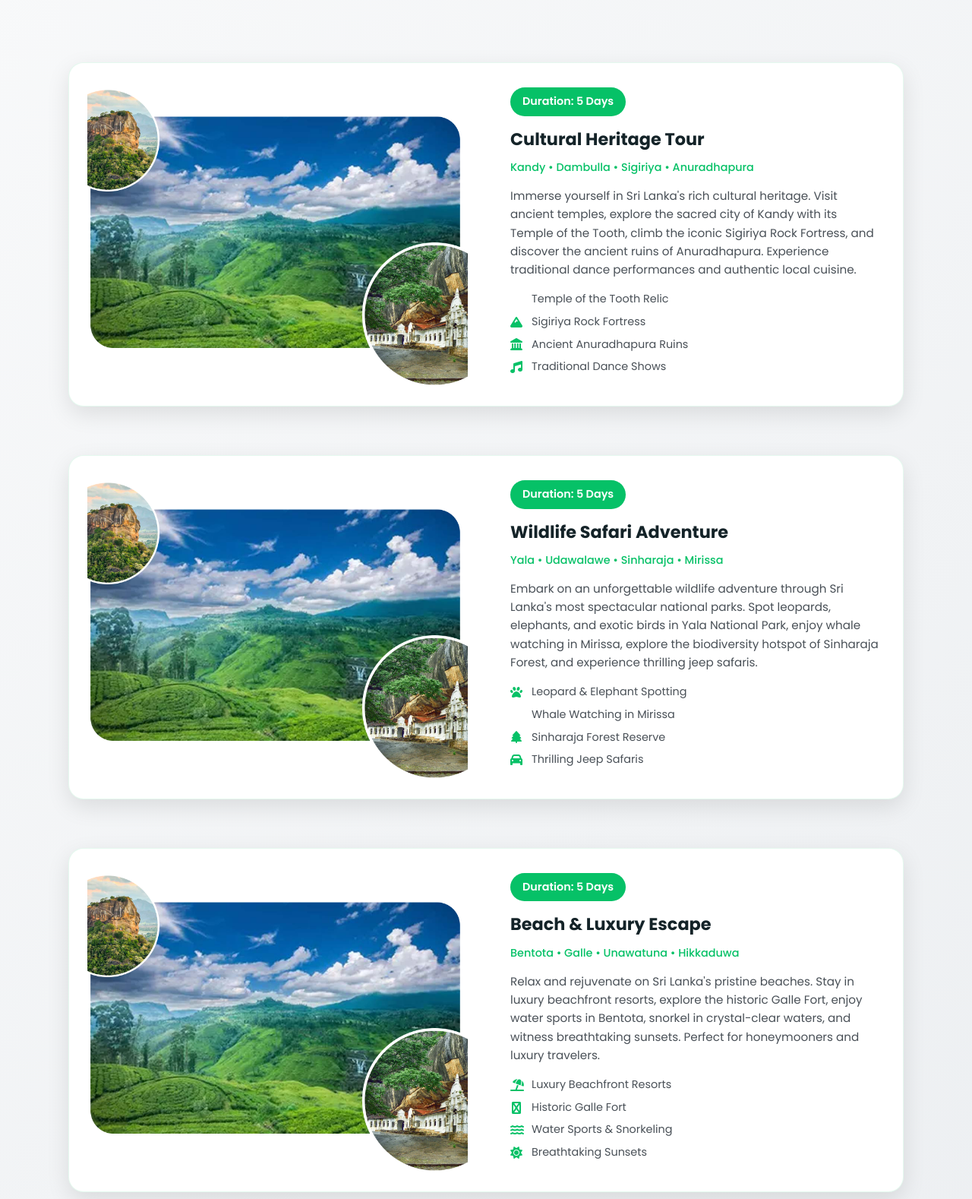
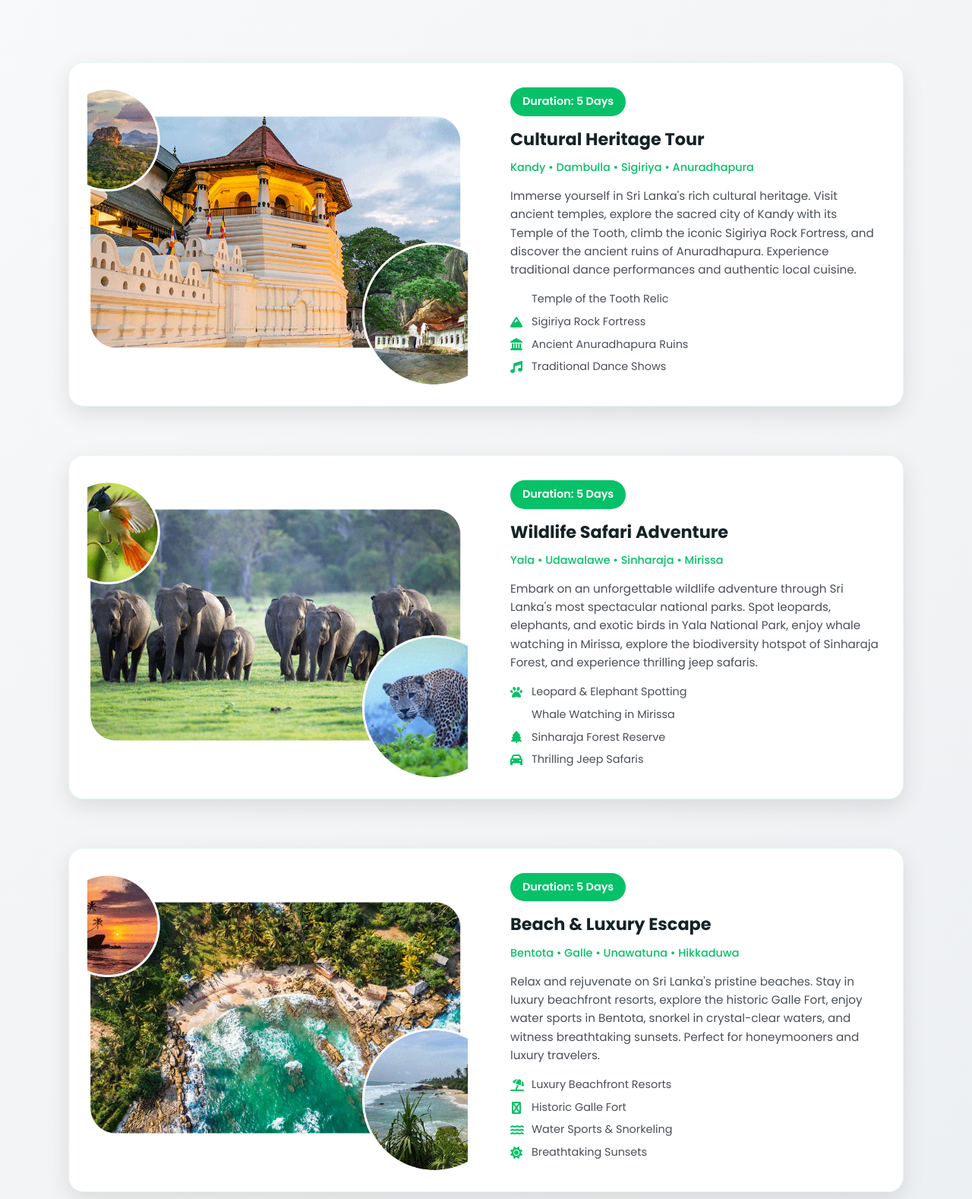
Before and after one commit to darshana-perera-97/DM-tours-, a plain HTML site: page tours.html in a window 1280 px wide. Shown: the part 502-2080 px from the top of the page at 76% size. Drawn offline with nearby package versions, Linux system fonts and the light colour scheme; some icons are missing.

Commit message:
trip plan 4tos added

```diff
--- a/tours.html
+++ b/tours.html
@@ -173,7 +173,7 @@
             <div class="tour-card h-100">
               <div class="tour-image p-4">
                 <img
-                  src="./assets/adventure1.png"
+                  src="./assets/CulturalTour.png"
                   alt="Adventure & Nature Tour"
                   class="img-fluid"
                 />
@@ -212,7 +212,7 @@
             <div class="tour-card h-100">
               <div class="tour-image p-4">
                 <img
-                  src="./assets/adventure1.png"
+                  src="./assets/wild.png"
                   alt="Adventure & Nature Tour"
                   class="img-fluid"
                 />
@@ -248,7 +248,7 @@
             <div class="tour-card h-100">
               <div class="tour-image p-4">
                 <img
-                  src="./assets/adventure1.png"
+                  src="./assets/beach.png"
                   alt="Adventure & Nature Tour"
                   class="img-fluid"
                 />
@@ -287,7 +287,7 @@
             <div class="tour-card h-100">
               <div class="tour-image p-4">
                 <img
-                  src="./assets/adventure1.png"
+                  src="./assets/nature.png"
                   alt="Adventure & Nature Tour"
                   class="img-fluid"
                 />
@@ -321,7 +321,7 @@
             <div class="tour-card h-100">
               <div class="tour-image p-4">
                 <img
-                  src="./assets/adventure1.png"
+                  src="./assets/culture.png"
                   alt="Adventure & Nature Tour"
                   class="img-fluid"
                 />
```
Also changed, not shown: assets/CulturalTour.png (added), assets/beach.png (added), assets/culture.png (added), assets/nature.png (added), assets/wild.png (added).
